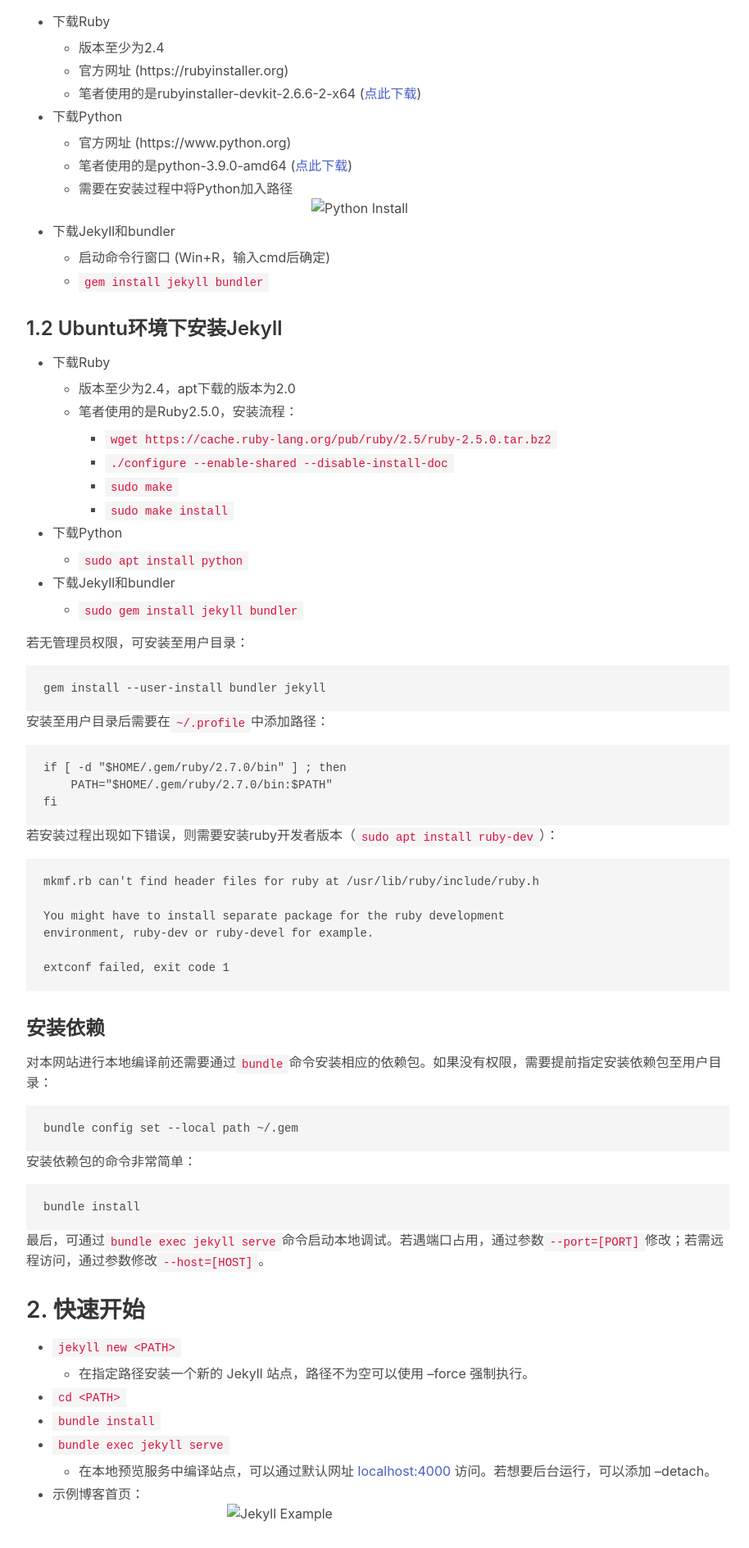
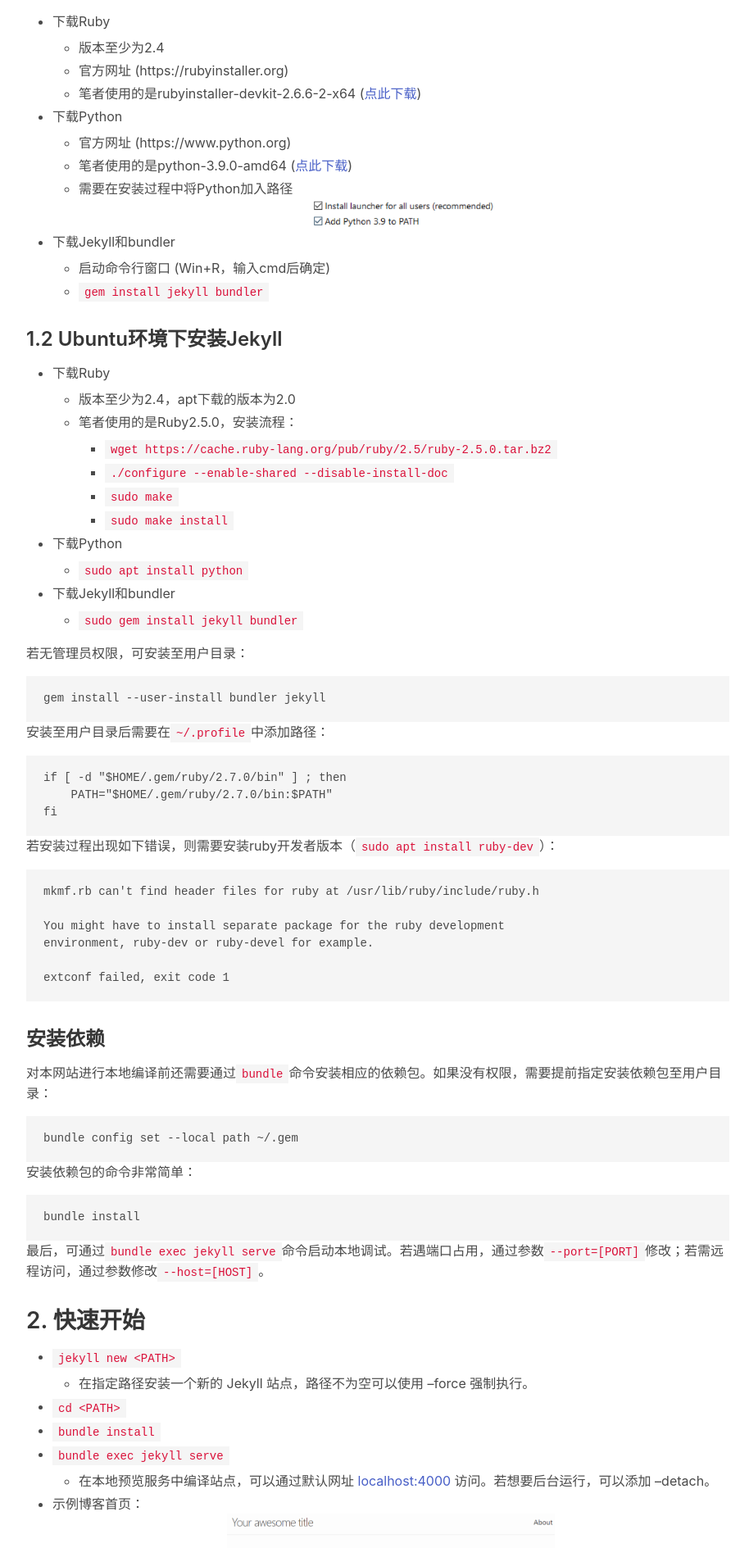
Before and after one commit to haslaboratory/haslaboratory.github.io, a Jekyll site: the page built from _docs/website/Jekyll.md, in a window 1280 px wide. Shown: the part 802-2691 px from the top of the page at 82% size, without its empty margins (32-946 px from the left). Built offline with Jekyll 4.4.1, drawn with Linux system fonts in a browser that asks for light colours; nearby versions of some CDN libraries; library files that are not in the unit come from our copies.

Commit message:
fix image

```diff
--- a/_docs/website/Jekyll.md
+++ b/_docs/website/Jekyll.md
@@ -36,7 +36,7 @@ order: 901
   - 官方网址 (https://www.python.org)
   - 笔者使用的是python-3.9.0-amd64 ([点此下载](https://www.python.org/ftp/python/3.9.0/python-3.9.0-amd64.exe))
   - 需要在安装过程中将Python加入路径
-    <div style="align: center"><img alt="Python Install" src="../images/Jekyll/2020-12-08-python_install.png" width="226x"></div>
+    <div style="align: center"><img alt="Python Install" src="../../images/Jekyll/2020-12-08-python_install.png" width="226x"></div>
 - 下载Jekyll和bundler
   - 启动命令行窗口 (Win+R，输入cmd后确定)
   - `gem install jekyll bundler`
@@ -105,12 +105,12 @@ bundle install
 - `bundle exec jekyll serve`
   - 在本地预览服务中编译站点，可以通过默认网址 [localhost:4000](http://localhost:4000) 访问。若想要后台运行，可以添加 --detach。
 - 示例博客首页：
-  <div style="align: center"><img alt="Jekyll Example" src="../images/Jekyll/2020-12-08-jekyll_example.png" width="400x"></div>
+  <div style="align: center"><img alt="Jekyll Example" src="../../images/Jekyll/2020-12-08-jekyll_example.png" width="400x"></div>
 
 ## 3. 目录结构
 
 - Jekyll 的目录结构一般是这个样子：
-  <div style="align: center"><img alt="Structure" src="../images/Jekyll/2020-12-08-structure.png" width="400x"></div>
+  <div style="align: center"><img alt="Structure" src="../../images/Jekyll/2020-12-08-structure.png" width="400x"></div>
 
 
 | 文件/文件夹  |    说明    |
```
